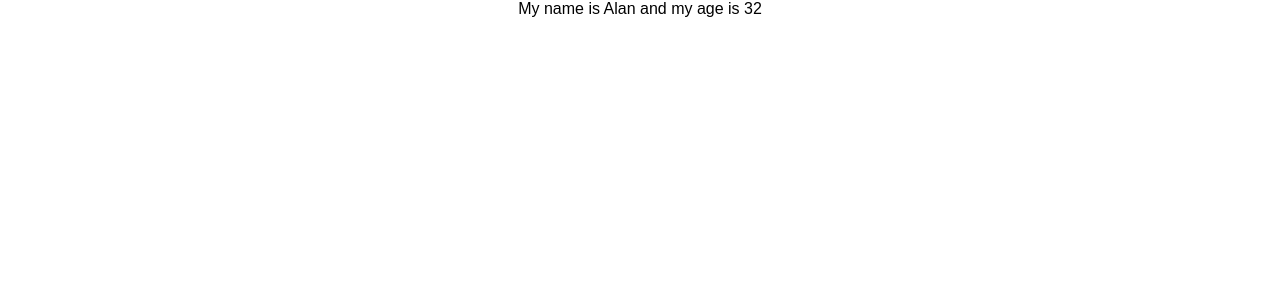
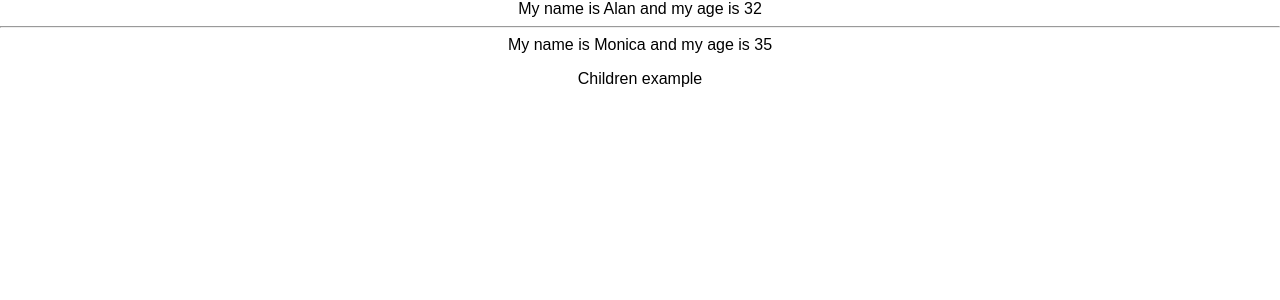
Before and after one commit to alansaldivar87/react-complete-guide, a React (Create React App) app: page / in a window 1280 px wide. Shown: the top 300 px of the page. Built offline with nearby package versions, Linux system fonts and the light colour scheme.

Commit message:
Children use example

```diff
--- a/src/App.js
+++ b/src/App.js
@@ -1,5 +1,5 @@
 import React, { Component } from 'react'
-import Person from './components/Person/Person'
+import Person from './components/Person'
 import './App.css'
 
 class App extends Component {
@@ -8,8 +8,15 @@ class App extends Component {
 			<div className="App">
 				<Person
 					name="Alan"
-					age="32"
+					age={ 32 }
 				/>
+				<hr/>
+				<Person
+					name="Monica"
+					age={ 35 }
+				>
+					<p>Children example</p>
+				</Person>
 			</div>
 		)
 	}
--- a/src/components/Person/Person.js
+++ b/src/components/Person/index.js
@@ -1,5 +1,5 @@
 import React from 'react'
-import PropTypes from "prop-types"
+import PropTypes from 'prop-types'
 import classNames from 'classnames'
 
 const person = props => {
@@ -20,9 +20,7 @@ const person = props => {
 			}
 		>
 			My name is { name } and my age is { age }
-			<>
-				{ children }
-			</>
+			{ children }
 		</div>
 	)
 }
```
